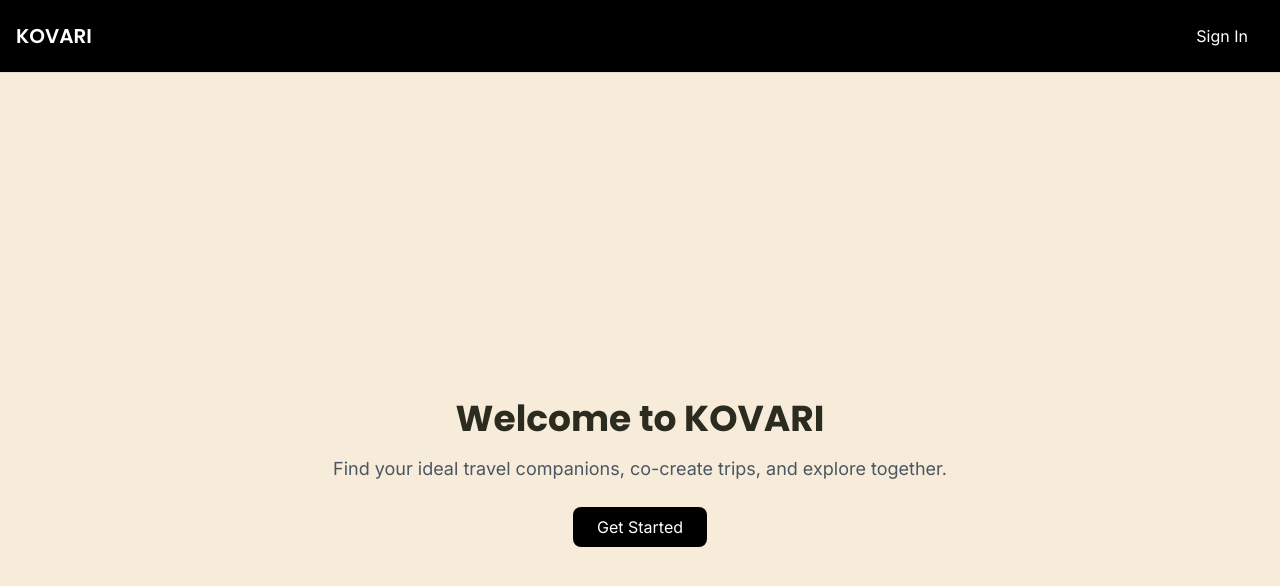
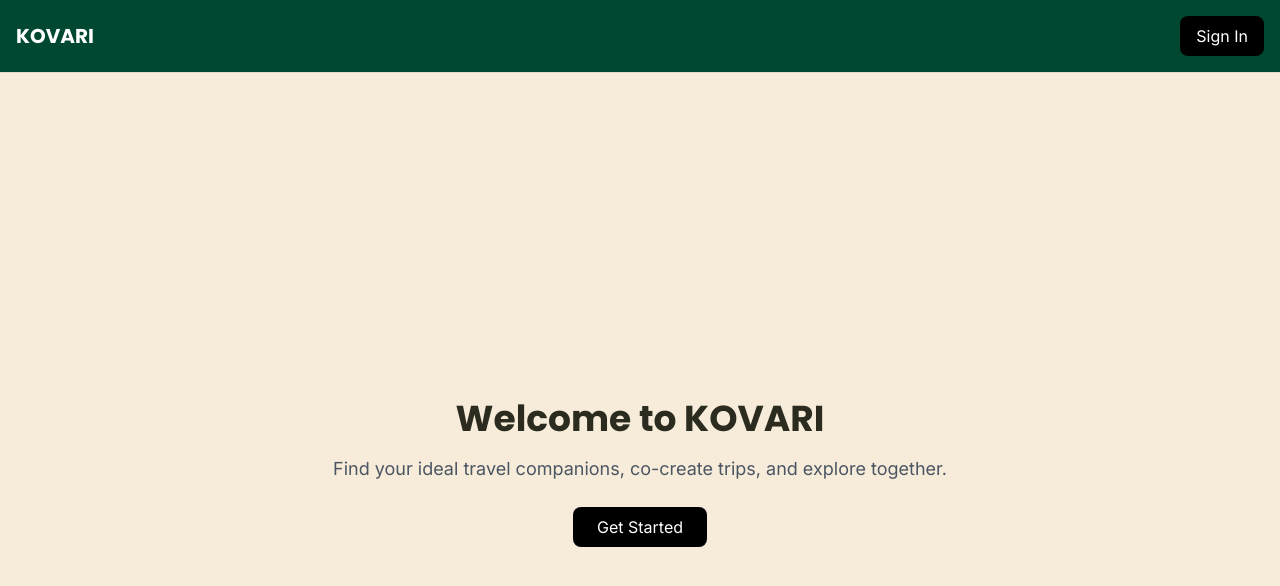
Before and after one commit to NavneetPrajapati31/KOVARI, a Next.js app: page / in a window 1280 px wide. Shown: the top 586 px of the page. Built offline with nearby package versions, Linux system fonts and the light colour scheme; no server answers.

Commit message:
fix: navbar

```diff
--- a/src/components/Navbar.tsx
+++ b/src/components/Navbar.tsx
@@ -14,8 +14,8 @@ export default function Navbar() {
   const { signOut } = useClerk();
 
   return (
-    <div className="flex justify-between items-center p-4 border-b bg-black">
-      <h1 className="text-xl font-heading font-semibold text-white">KOVARI</h1>
+    <div className="flex justify-between items-center p-4 border-b bg-primary">
+      <h1 className="text-xl font-heading font-bold text-white">KOVARI</h1>
       <div className="flex items-center gap-4">
         <SignedIn>
           <UserButton />
```
